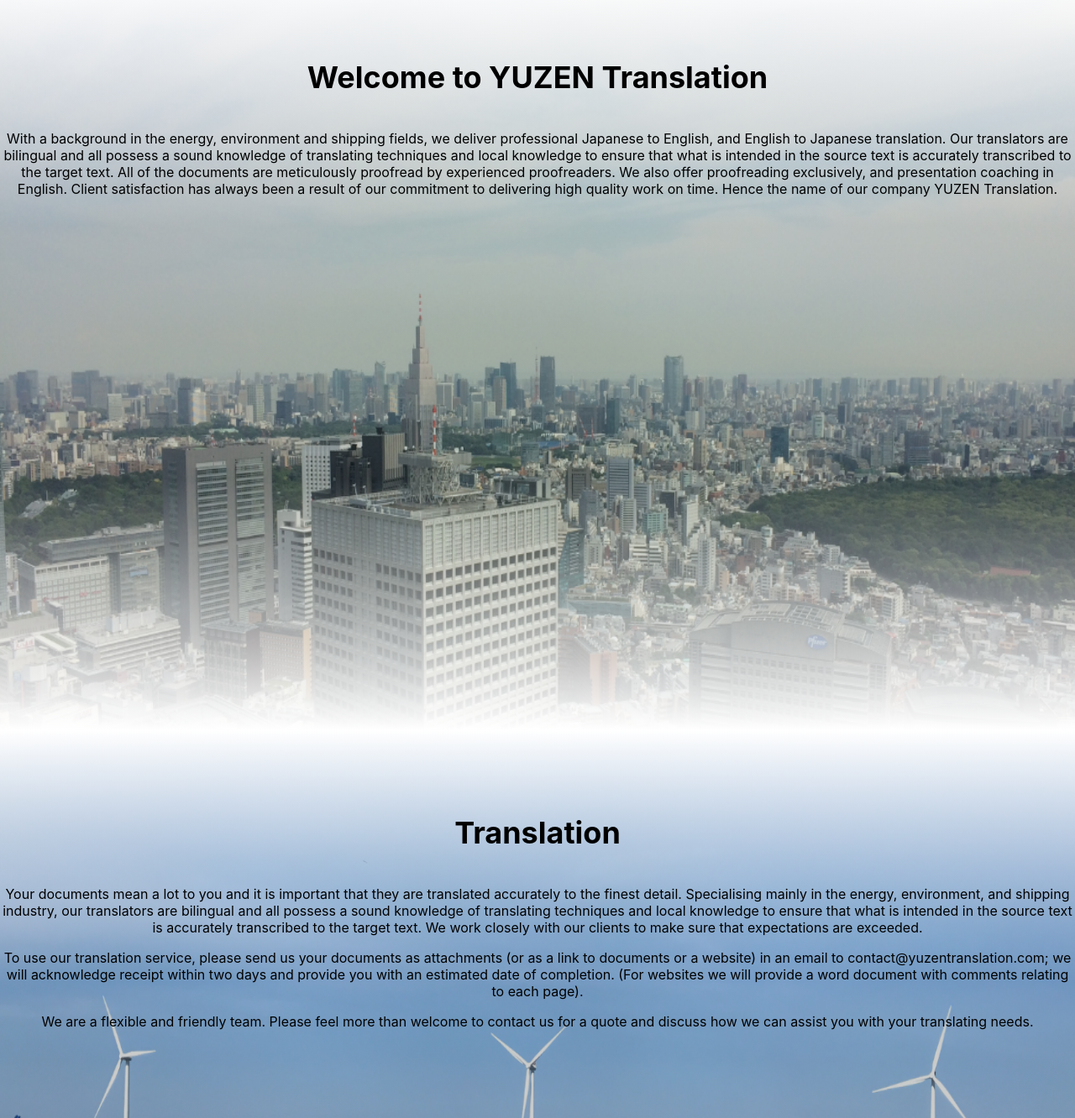
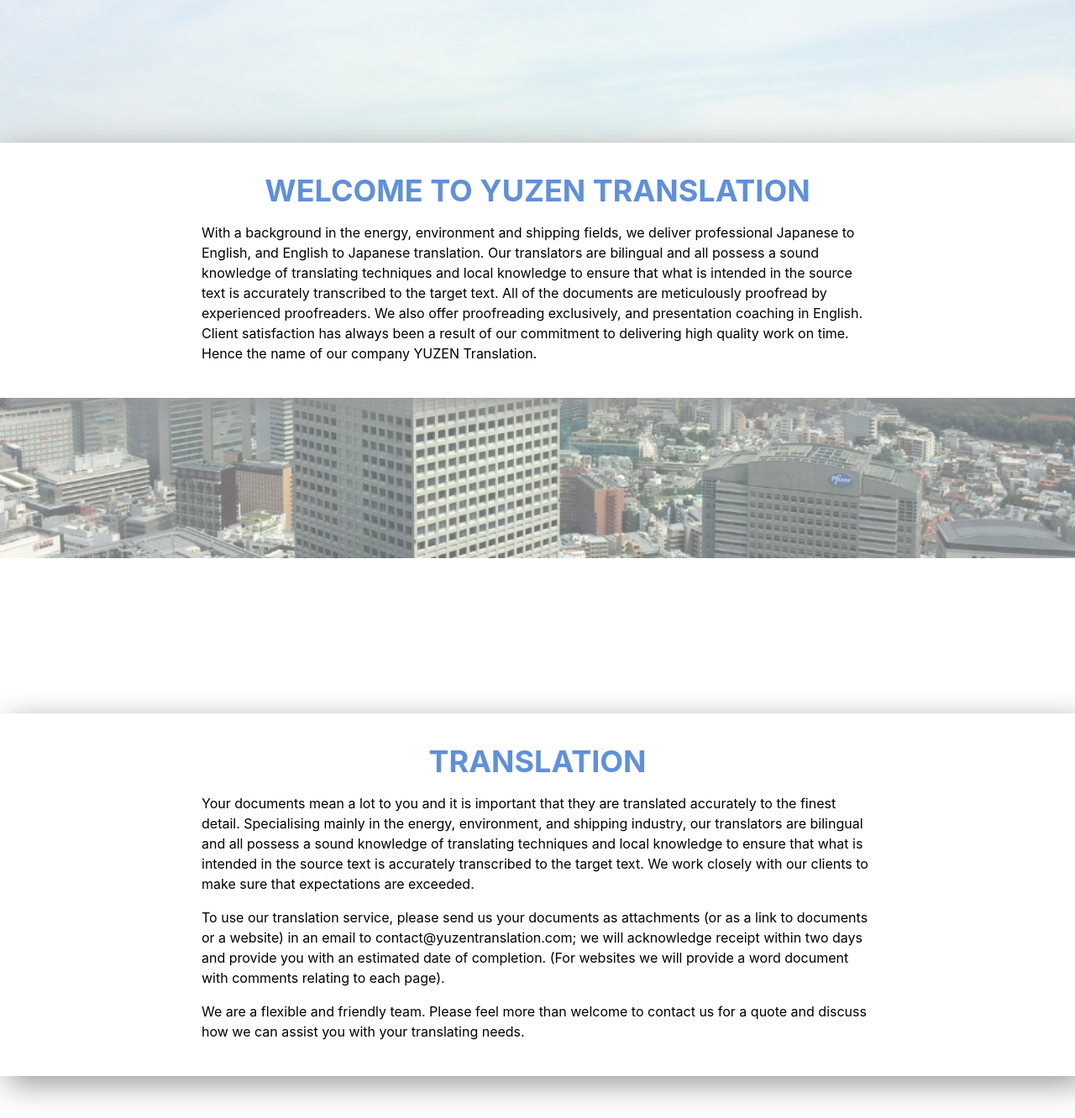
Before and after one commit to sparksong/YUZEN, a React (Create React App) app: page /#/ in a window 1280 px wide. Shown: the part 135-1467 px from the top of the page at 84% size. Built offline with nearby package versions, Linux system fonts and the light colour scheme; the HTML template or start-up script is replaced by a standard one.

Commit message:
added parallax and more text styles

```diff
--- a/src/App.css
+++ b/src/App.css
@@ -47,32 +47,43 @@
   position: relative;
   top: 15px;
   text-align: center;
-  background-image:linear-gradient(rgba(255,255,255,1), rgba(0,0,0,.2), rgba(0,0,0,.2), rgba(255,255,255, 1));
+  /*background-image:linear-gradient(rgba(255,255,255,.9), rgba(0,0,0,.2), rgba(0,0,0,.2), rgba(255,255,255, .9));*/
   height: 900px;
+}
+
+.section_text_container {
+  background: #FFFFFF;
+  position: relative;
+  display: block;
+  top: -20px;
+  padding: 35px 50px 25px 50px;
+  box-shadow: 10px 10px 35px #999999;
 }
 
 .section_header {
   position: relative;
   display: block;
-  top: 100px;
 }
 
 .section_header h2{
-  /*color: #6090d8;*/
-  color: #000000;
+  color: #6090d8;
   font-size: 36px;
   font-weight: bold;
   margin: 0;
+  text-transform: uppercase;
 }
 
 .section_content {
   display: block;
   position: relative;
-  top: 125px;
+  max-width: 800px;
+  margin: 0 auto;
+  text-align: left;
 }
 
 .section_content p {
   font-size: 16px;
+  line-height: 1.5;
   color: #000000;
 }
 /*end translation styles*/
@@ -91,6 +102,15 @@
   background: url(./assets/city.png) center center no-repeat;
   background-size: 100% 100%;
   z-index: -1;
+  background-attachment: fixed;
+  background-position: center;
+  background-repeat: no-repeat;
+  background-size: cover;
+  opacity: .65;
+}
+
+#welcome .section_text_container {
+  top: 200px;
 }
 /*end welcome styles*/
 
@@ -104,6 +124,11 @@
   background: url(./assets/energypic.jpg) center center no-repeat;
   background-size: 100% 100%;
   z-index: -1;
+  background-attachment: fixed;
+  background-position: center;
+  background-repeat: no-repeat;
+  background-size: cover;
+  opacity: .65;
 }
 /*end translation styles*/
 
@@ -114,22 +139,36 @@
   position: absolute;
   height: 100%;
   width: 100%;
-  background: url(./assets/environmentpic.jpg) center center no-repeat;
+  background: url(./assets/shippingpic.jpg) center center no-repeat;
   background-size: 100% 100%;
   z-index: -1;
+  background-attachment: fixed;
+  background-position: center;
+  background-repeat: no-repeat;
+  background-size: cover;
+  opacity: .65;
 }
 /*end proofreading styles*/
 
 /*presentation styles*/
+#presentation {
+  height: 600px;
+}
+
 #presentation::before{
   content: "";
   display: block;
   position: absolute;
   height: 100%;
   width: 100%;
-  background: url(./assets/shippingpic.jpg) center center no-repeat;
+  background: url(./assets/environmentpic.jpg) center center no-repeat;
   background-size: 100% 100%;
   z-index: -1;
+  background-attachment: fixed;
+  background-position: center;
+  background-repeat: no-repeat;
+  background-size: cover;
+  opacity: .65;
 }
 /*end presentation styles*/
 
--- a/src/components/PresentationCoaching.js
+++ b/src/components/PresentationCoaching.js
@@ -5,6 +5,7 @@
     render() {
         return (
             <div id="presentation" class="section_container">
+                <div class="section_text_container">
                 <div class="section_header">
                     <h2>Presentation Coaching</h2>
                 </div>
@@ -13,6 +14,7 @@
                     <p>Our experienced presentation coaches will guide you every step of the way helping you impress your audience with a confident and professional presentation. We will help you identify what was effective and what can be improved on. We will help you develop clarity, body language, intonation and timing to ensure that your message gets heard.</p>
                     <p>To complement our translation or proofreading service, why not take advantage of our presentation coaching service.</p>
                 </div>
+                </div>
             </div>
         )
     }
--- a/src/components/Proofreading.js
+++ b/src/components/Proofreading.js
@@ -5,6 +5,7 @@
     render() {
         return (
             <div id="proofreading" class="section_container">
+                <div class="section_text_container">
                 <div class="section_header">
                     <h2>Proofreading</h2>
                 </div>
@@ -14,6 +15,7 @@
                     <p>(Please note that should a document require heavy editing, YUZEN Translation will discuss this with the client.)</p>
                     <p>Please send us your documents as attachments (or as a link to documents or a website) in an email to contact@yuzentranslation.com; we will acknowledge receipt within two days and provide you with an estimated date of completion. (For websites we will provide a word document with comments relating to each page).</p>
                 </div>
+                </div>
             </div>
         )
     }
--- a/src/components/Translation.js
+++ b/src/components/Translation.js
@@ -5,6 +5,7 @@
     render() {
         return (
             <div id="translation" class="section_container">
+                <div class="section_text_container">
                 <div class="section_header">
                     <h2>Translation</h2>
                 </div>
@@ -13,6 +14,7 @@
                     <p>To use our translation service, please send us your documents as attachments (or as a link to documents or a website) in an email to contact@yuzentranslation.com; we will acknowledge receipt within two days and provide you with an estimated date of completion. (For websites we will provide a word document with comments relating to each page).</p>
                     <p>We are a flexible and friendly team. Please feel more than welcome to contact us for a quote and discuss how we can assist you with your translating needs.</p>
                 </div>
+                </div>
             </div>
         )
     }
--- a/src/components/Welcome.js
+++ b/src/components/Welcome.js
@@ -5,11 +5,13 @@
     render() {
         return (
             <div id="welcome" class="section_container">
+                <div class="section_text_container">
                 <div class="section_header">
                     <h2>Welcome to YUZEN Translation</h2>
                 </div>
                 <div class="section_content">
                     <p>With a background in the energy, environment and shipping fields, we deliver professional Japanese to English, and English to Japanese translation. Our translators are bilingual and all possess a sound knowledge of translating techniques and local knowledge to ensure that what is intended in the source text is accurately transcribed to the target text. All of the documents are meticulously proofread by experienced proofreaders. We also offer proofreading exclusively, and presentation coaching in English. Client satisfaction has always been a result of our commitment to delivering high quality work on time. Hence the name of our company YUZEN Translation.</p>
+                </div>
                 </div>
             </div>
         )
```
